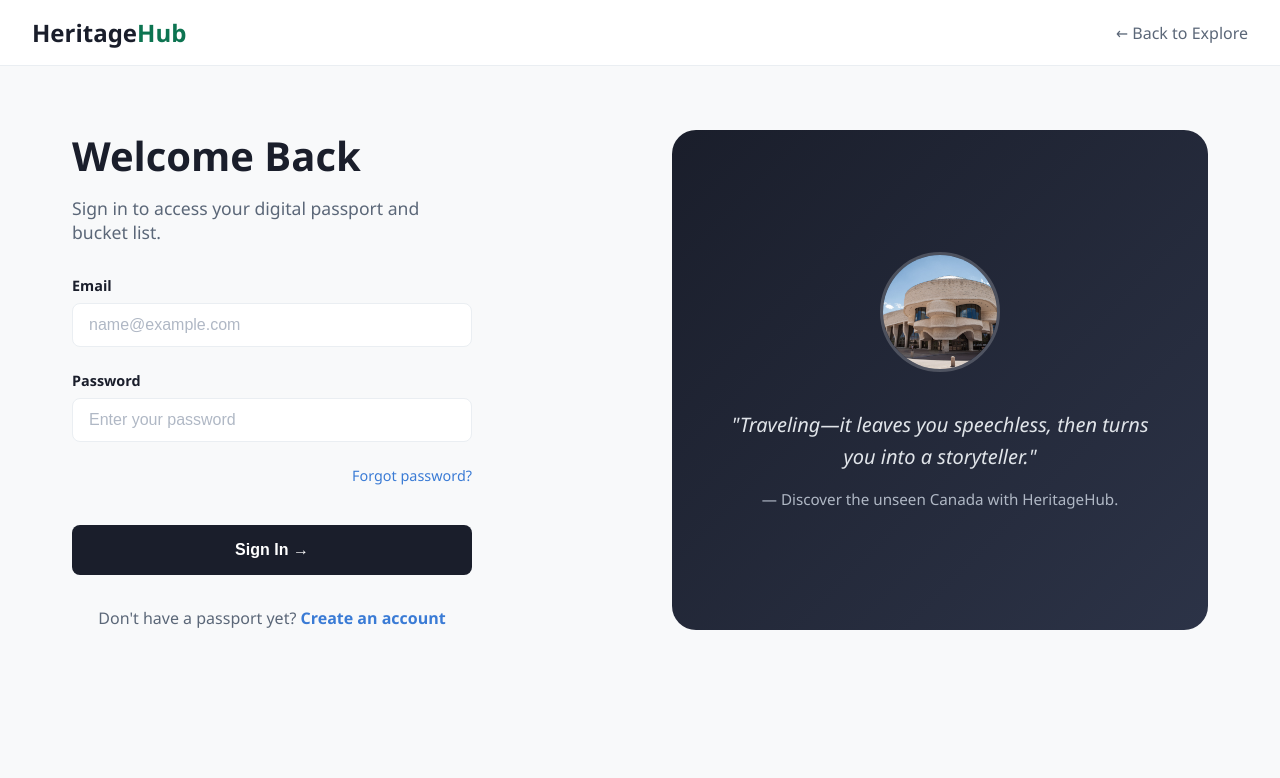
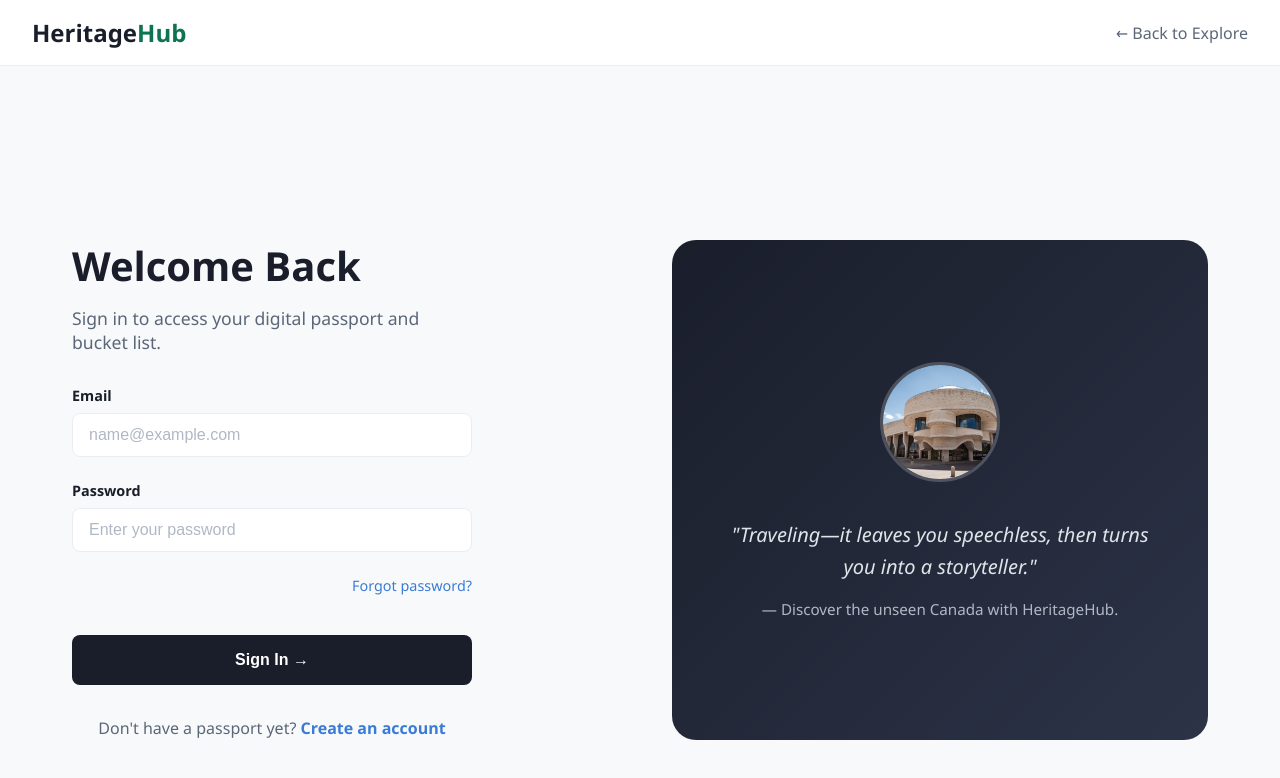
Before and after one commit to eyoung-15/IAT_459_Final_Project, a React (Create React App) app in the folder frontend/: page /login in a window 1280 px wide. Shown: the top 778 px of the page. Built offline with nearby package versions, Linux system fonts and the light colour scheme.

Commit message:
center register page

```diff
--- a/frontend/src/css/Auth.css
+++ b/frontend/src/css/Auth.css
@@ -34,11 +34,22 @@
   max-width: 1200px;
   margin: 4rem auto;
   padding: 0 2rem;
+  min-height: calc(100vh - 80px);
+  display: flex;
+  align-items: center;
+  justify-content: center;
 }
 
 .auth-grid {
   display: grid;
   grid-template-columns: 1fr 1fr;
+  gap: 4rem;
+  align-items: center;
+}
+
+.auth-register-grid {
+  display: grid;
+  grid-template-columns: 1fr;
   gap: 4rem;
   align-items: center;
 }
```
